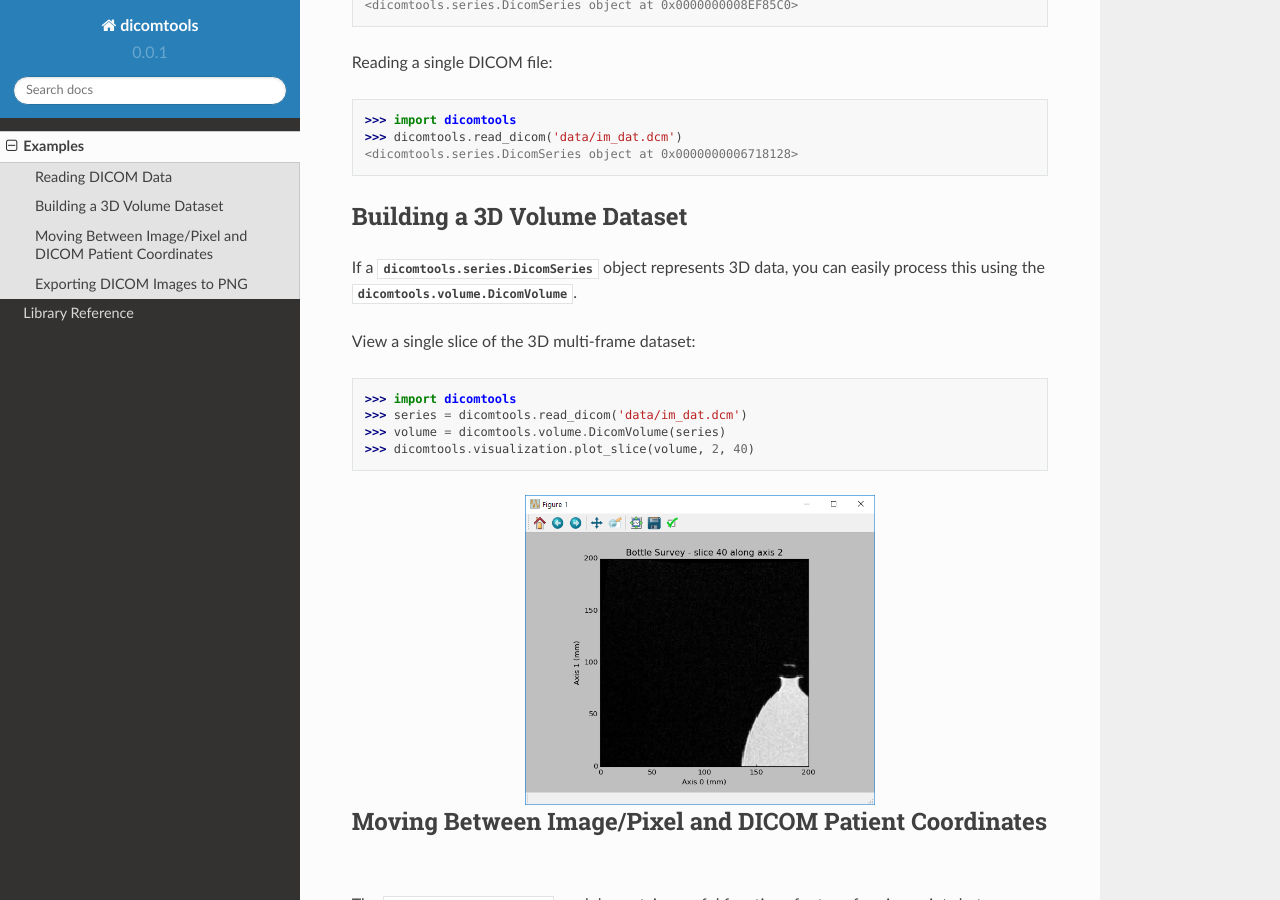
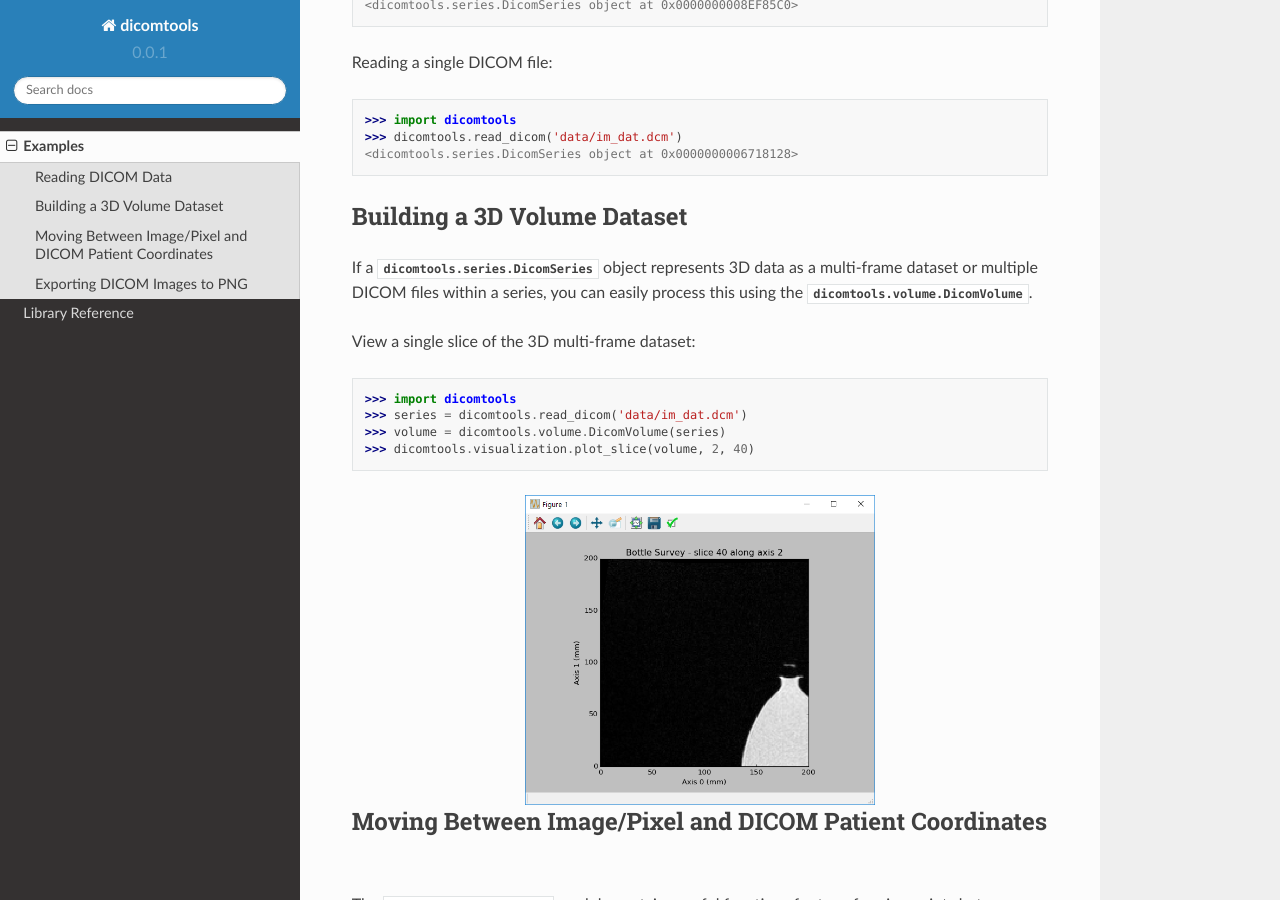
Before and after one commit to stevenengler/dicomtools, a Sphinx documentation site: the page built from doc/examples.rst, in a window 1280 px wide and 900 px high, scrolled down 665 px. Built offline with Sphinx 7.4.7 and the Read the Docs theme 2.0.0, drawn with Linux system fonts in a browser that asks for light colours.

Commit message:
Small update to documentation examples.

```diff
--- a/doc/examples.rst
+++ b/doc/examples.rst
@@ -34,7 +34,7 @@ Reading a single DICOM file:
 Building a 3D Volume Dataset
 ----------------------------
 
-If a :class:`dicomtools.series.DicomSeries` object represents 3D data, you can easily process this using the :class:`dicomtools.volume.DicomVolume`.
+If a :class:`dicomtools.series.DicomSeries` object represents 3D data as a multi-frame dataset or multiple DICOM files within a series, you can easily process this using the :class:`dicomtools.volume.DicomVolume`.
 
 View a single slice of the 3D multi-frame dataset:
 ::
```
